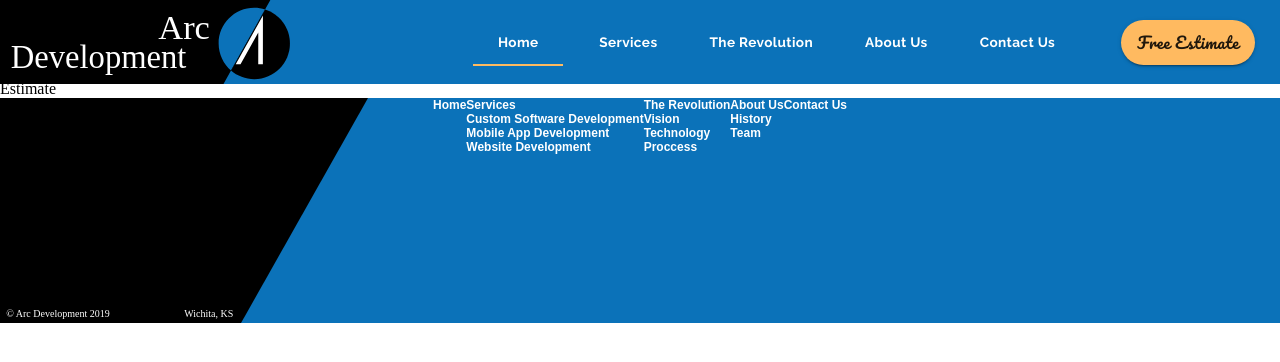
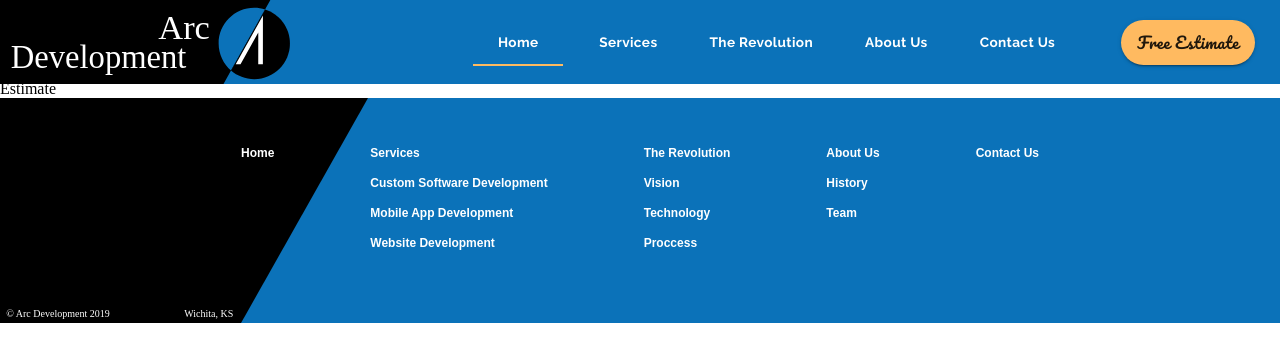
Before and after one commit to Dulatto/mui-react-project, a React (Create React App) app: page /estimate in a window 1280 px wide. Shown: the top 362 px of the page. Built offline with nearby package versions, Linux system fonts and the light colour scheme.

Commit message:
mui footer links

```diff
--- a/src/components/ui/Footer.js
+++ b/src/components/ui/Footer.js
@@ -29,6 +29,9 @@ const useStyles = makeStyles(theme => ({
         fontFamily: 'Arial',
         fontSize: '0.75rem',
         fontWeight: 'bold',
+    },
+    gridItem: {
+        margin: '3em!important'
     }
 }))
 
@@ -39,15 +42,15 @@ export default function Footer() {
     return (
         <footer className={classes.footer}>
             <Grid container justifyContent='center' className={classes.mainContainer} >
-                <Grid item >
-                    <Grid container direction='column'>
+                <Grid item className={classes.gridItem}>
+                    <Grid container direction='column' spacing={2}>
                         <Grid item className={classes.link}>
                             Home
                         </Grid>
                     </Grid>
                 </Grid>
-                <Grid item >
-                    <Grid container direction='column'>
+                <Grid item className={classes.gridItem}>
+                    <Grid container direction='column' spacing={2}>
                         <Grid item className={classes.link}>
                             Services
                         </Grid>
@@ -62,8 +65,8 @@ export default function Footer() {
                         </Grid>
                     </Grid>
                 </Grid>
-                <Grid item >
-                    <Grid container direction='column'>
+                <Grid item className={classes.gridItem}>
+                    <Grid container direction='column' spacing={2}>
                         <Grid item className={classes.link}>
                             The Revolution
                         </Grid>
@@ -78,8 +81,8 @@ export default function Footer() {
                         </Grid>
                     </Grid>
                 </Grid>
-                <Grid item >
-                    <Grid container direction='column'>
+                <Grid item className={classes.gridItem}>
+                    <Grid container direction='column' spacing={2}>
                         <Grid item className={classes.link}>
                             About Us
                         </Grid>
@@ -91,8 +94,8 @@ export default function Footer() {
                         </Grid>
                     </Grid>
                 </Grid>
-                <Grid item >
-                    <Grid container direction='column'>
+                <Grid item className={classes.gridItem}>
+                    <Grid container direction='column' spacing={2}>
                         <Grid item className={classes.link}>
                             Contact Us
                         </Grid>
```
